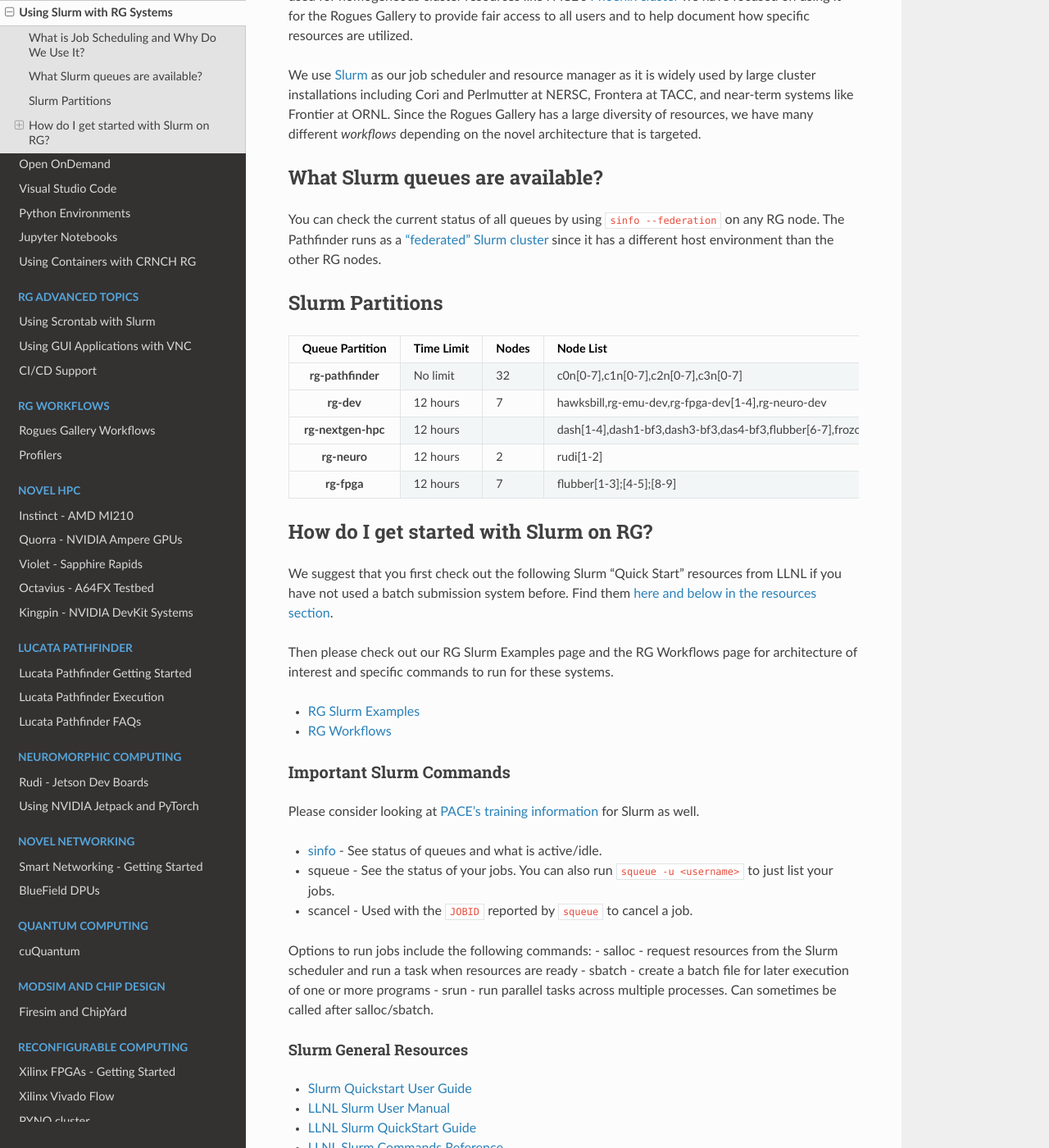
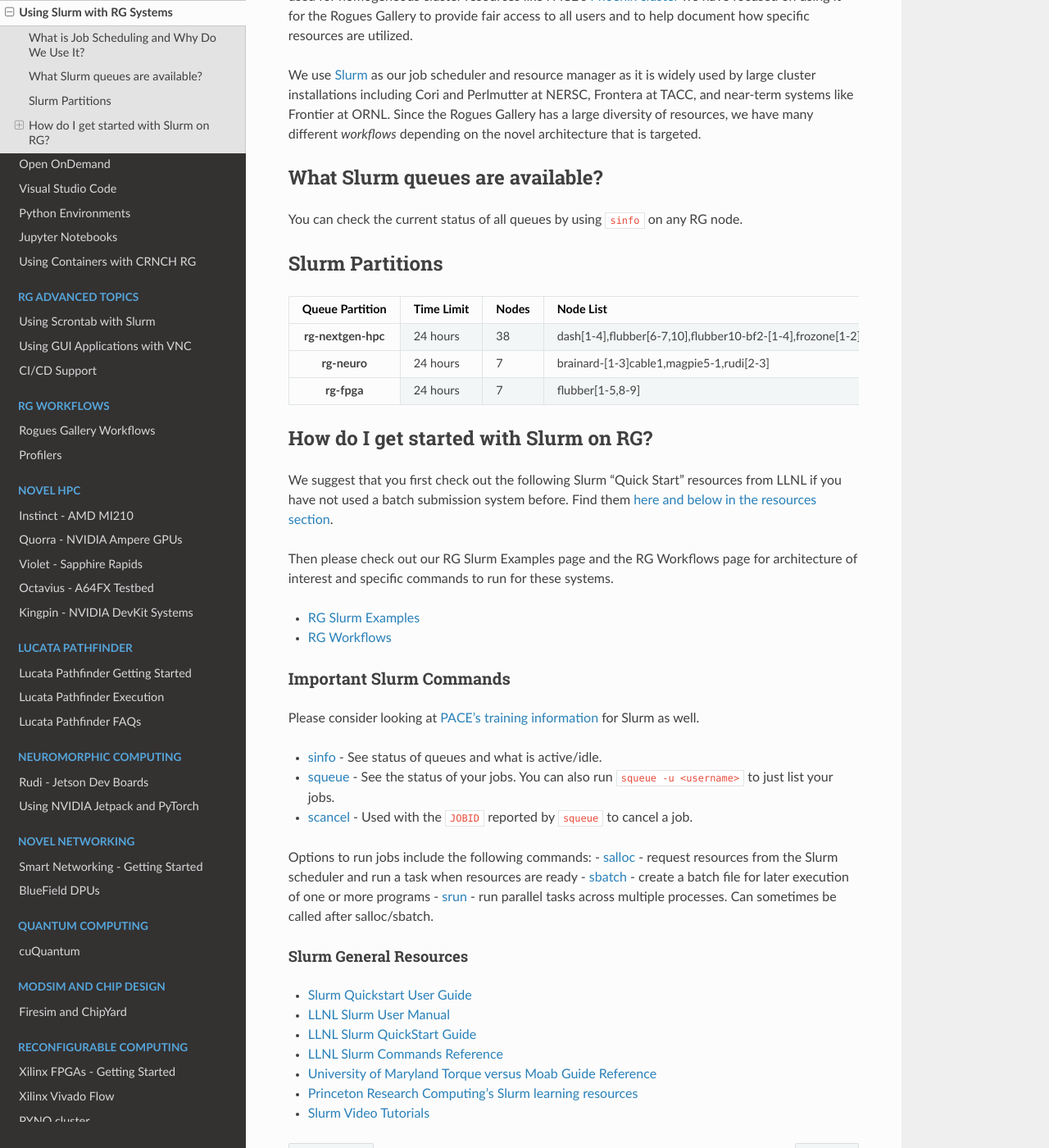
Before and after one commit to gt-crnch-rg/read-the-docs, a Sphinx documentation site: the page built from docs/general/using-slurm.rst, in a window 1280 px wide and 1400 px high, scrolled down 328 px. Shown: the whole window at 82% size. Built offline with Sphinx 7.4.7 and the Read the Docs theme 3.1.0, drawn with Linux system fonts in a browser that asks for light colours; pages that are not in the unit, such as notebooks, are missing from menus.

Commit message:
Update outdated partition info

```diff
--- a/docs/general/using-slurm.rst
+++ b/docs/general/using-slurm.rst
@@ -21,7 +21,7 @@
 What Slurm queues are available?
 --------------------------------
 
-You can check the current status of all queues by using ``sinfo --federation`` on any RG node. The Pathfinder runs as a `"federated" Slurm cluster <https://slurm.schedmd.com/federation.html>`__ since it has a different host environment than the other RG nodes.
+You can check the current status of all queues by using ``sinfo`` on any RG node.
 
 Slurm Partitions
 ----------------
@@ -35,30 +35,20 @@
       - Nodes
       - Node List
       - Notes
-    * - rg-pathfinder
-      - No limit
-      - 32
-      - c0n[0-7],c1n[0-7],c2n[0-7],c3n[0-7]
-      - Lucata Pathfinder system
-    * - rg-dev
-      - 12 hours
-      - 7
-      - hawksbill,rg-emu-dev,rg-fpga-dev[1-4],rg-neuro-dev
-      - Development VMs and a large-memory node for notebooks (hawksbill)
     * - rg-nextgen-hpc
-      - 12 hours
-      -
-      - dash[1-4],dash1-bf3,dash3-bf3,das4-bf3,flubber[6-7],frozone[1-4],instinct,johnny-rv5-1,kingpin[1-2],octavius[1-16],violet[1-2]
+      - 24 hours
+      - 38
+      - dash[1-4],flubber[6-7,10],flubber10-bf2-[1-4],frozone[1-2],hopper[1-4],instinct,johnny-rv5-[1-2,5],kingpin[1-2],octavius[1-8],quorra[1-2],rg-uwing-[1-2],violet[1-2],violet1-bf3-1
       - General HPC nodes with a variety of GPUs and SmartNICs
     * - rg-neuro
-      - 12 hours
-      - 2
-      - rudi[1-2]
+      - 24 hours
+      - 7
+      - brainard-[1-3]cable1,magpie5-1,rudi[2-3]
       - NVIDIA Jetson and related neuromorphic platforms
     * - rg-fpga
-      - 12 hours
+      - 24 hours
       - 7
-      - flubber[1-3];[4-5];[8-9]
+      - flubber[1-5,8-9]
       - Hosts Intel and Xilinx FPGAs
 
 How do I get started with Slurm on RG?
@@ -77,13 +67,13 @@
 Please consider looking at `PACE's training information <https://docs.pace.gatech.edu/training/slurm-orientation/>`__ for Slurm as well.
 
 - `sinfo <https://slurm.schedmd.com/sinfo.html>`__ - See status of queues and what is active/idle.
-- squeue - See the status of your jobs. You can also run ``squeue -u <username>`` to just list your jobs.
-- scancel - Used with the ``JOBID`` reported by ``squeue`` to cancel a job.
+- `squeue <https://slurm.schedmd.com/squeue.html>`__ - See the status of your jobs. You can also run ``squeue -u <username>`` to just list your jobs.
+- `scancel <https://slurm.schedmd.com/scancel.html>`__ - Used with the ``JOBID`` reported by ``squeue`` to cancel a job.
 
 Options to run jobs include the following commands:
-- salloc - request resources from the Slurm scheduler and run a task when resources are ready
-- sbatch - create a batch file for later execution of one or more programs
-- srun - run parallel tasks across multiple processes. Can sometimes be called after salloc/sbatch.
+- `salloc <https://slurm.schedmd.com/salloc.html>`__ - request resources from the Slurm scheduler and run a task when resources are ready
+- `sbatch <https://slurm.schedmd.com/sbatch.html>`__ - create a batch file for later execution of one or more programs
+- `srun <https://slurm.schedmd.com/srun.html>`__ - run parallel tasks across multiple processes. Can sometimes be called after salloc/sbatch.
 
 Slurm General Resources
 =======================
```
